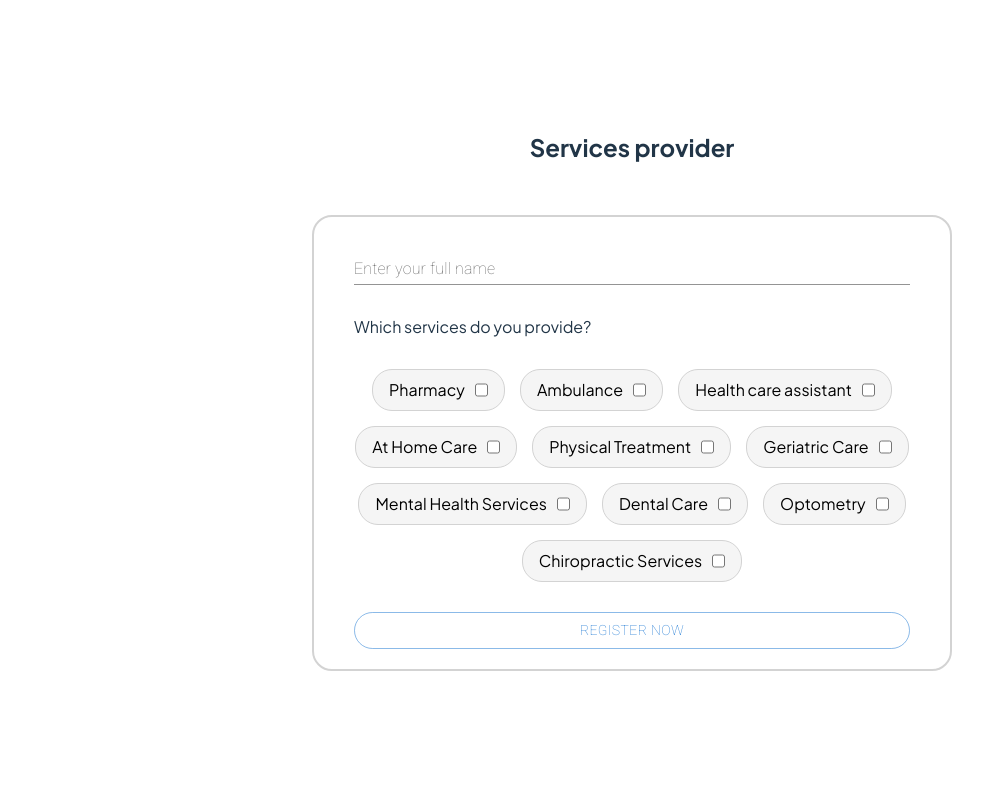
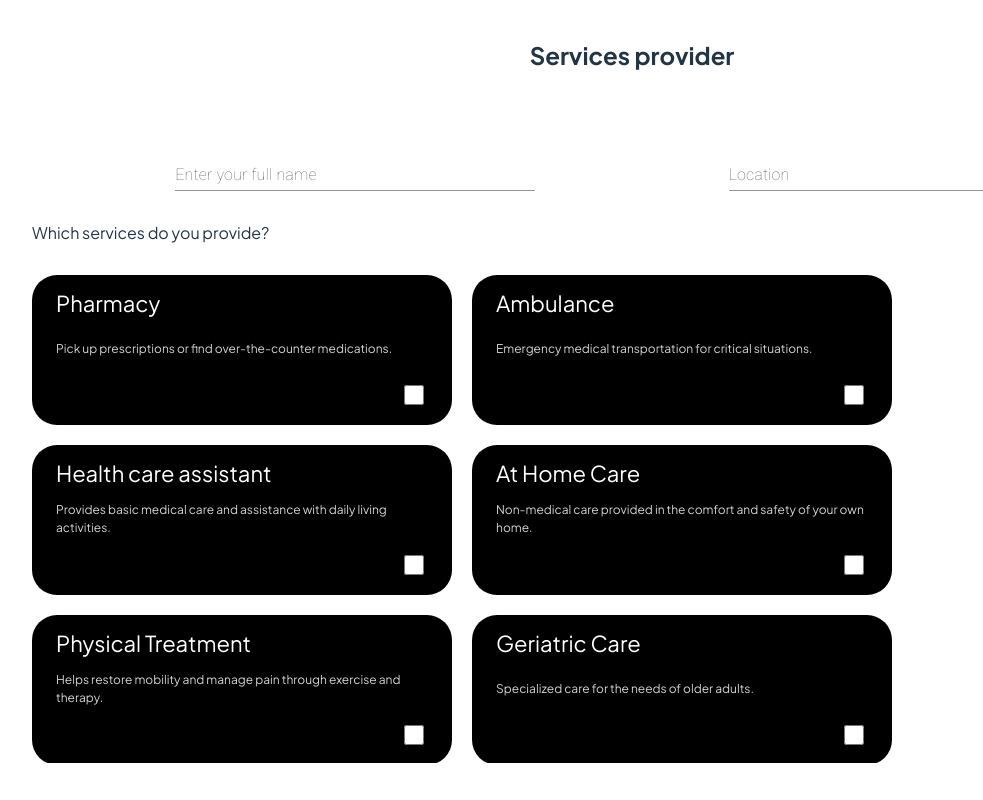
Before and after one commit to nuno-studiographene/depeche-node, a React (Vite) app in the folder nodependents/: page /signup/worker in a window 1280 px wide. Shown: the whole page, without its empty margins (8-991 px from the left). Built offline with nearby package versions, Linux system fonts and the light colour scheme.

Commit message:
worker register page

```diff
--- a/nodependents/src/main.jsx
+++ b/nodependents/src/main.jsx
@@ -1,8 +1,6 @@
 import * as React from "react";
 import * as ReactDOM from "react-dom/client";
 import { createBrowserRouter, RouterProvider } from "react-router-dom";
-import Signup from "./views/signup";
-import UserSignup from "./views/signup/user";
 import WorkerSignup from "./views/signup/worker";
 import "./index.css";
 import ConsumerDashboard from "./views/consumer/ConsumerDashboard";
--- a/nodependents/src/utils/constants.js
+++ b/nodependents/src/utils/constants.js
@@ -1,12 +1,58 @@
 export const SERVICES = [
-  { name: "Pharmacy", value: "pharmacy", description: "Pick up prescriptions or find over-the-counter medications." },
-  { name: "Ambulance", value: "ambulance", description: "Emergency medical transportation for critical situations." },
-  { name: "Health care assistant", value: "health-care-assistant", description: "Provides basic medical care and assistance with daily living activities." },
-  { name: "At Home Care", value: "at-home-care", description: "Non-medical care provided in the comfort and safety of your own home." },
-  { name: "Physical Treatment", value: "physical-treatment", description: "Helps restore mobility and manage pain through exercise and therapy." },
-  { name: "Geriatric Care", value: "geriatric-care", description: "Specialized care for the needs of older adults." },
-  { name: "Mental Health Services", value: "mental-health-services", description: "Provides diagnosis, treatment, and support for mental health conditions." },
-  { name: "Dental Care", value: "dental-care", description: "Keeps your teeth and gums healthy through routine checkups and treatments." },
-  { name: "Optometry", value: "optometry", description: "Examines the eyes and prescribes glasses or contact lenses." },
-  { name: "Chiropractic Services", value: "chiropractic-services", description: "Focuses on the musculoskeletal system to improve functionality and manage pain." },
+  {
+    name: "Pharmacy",
+    value: "pharmacy",
+    description: "Pick up prescriptions or find over-the-counter medications.",
+  },
+  {
+    name: "Ambulance",
+    value: "ambulance",
+    description: "Emergency medical transportation for critical situations.",
+  },
+  {
+    name: "Health care assistant",
+    value: "health-care-assistant",
+    description:
+      "Provides basic medical care and assistance with daily living activities.",
+  },
+  {
+    name: "At Home Care",
+    value: "at-home-care",
+    description:
+      "Non-medical care provided in the comfort and safety of your own home.",
+  },
+  {
+    name: "Physical Treatment",
+    value: "physical-treatment",
+    description:
+      "Helps restore mobility and manage pain through exercise and therapy.",
+  },
+  {
+    name: "Geriatric Care",
+    value: "geriatric-care",
+    description: "Specialized care for the needs of older adults.",
+  },
+  {
+    name: "Mental Health Services",
+    value: "mental-health-services",
+    description:
+      "Provides diagnosis, treatment, and support for mental health conditions.",
+  },
+  {
+    name: "Dental Care",
+    value: "dental-care",
+    description:
+      "Keeps your teeth and gums healthy through routine checkups and treatments.",
+  },
+  {
+    name: "Optometry",
+    value: "optometry",
+    description: "Examines the eyes and prescribes glasses or contact lenses.",
+  },
+  {
+    name: "Chiropractic Services",
+    value: "chiropractic-services",
+    description:
+      "Focuses on the musculoskeletal system to improve functionality and manage pain.",
+  },
 ];
--- a/nodependents/src/views/signup/worker/index.jsx
+++ b/nodependents/src/views/signup/worker/index.jsx
@@ -39,31 +39,47 @@ const WorkerSignup = () => {
       </header>
       <form
         style={{
-          border: "solid 2px lightgray",
           borderRadius: "20px",
           padding: "20px 40px",
           display: "flex",
           flexDirection: "column",
-          justifyContent: "center",
-          width: "50%",
           gap: "30px",
+          width: "100%",
+          height: "80%",
+          overflow: "auto",
+        }}
+      >
+        <div
+          style={{
+            display: "flex",
+            justifyContent: "space-evenly",
+            gap: "50px",
           }}
         >
           <TextField
             id="standard-basic"
+            sx={{ width: "30%" }}
             label="Enter your full name"
             variant="standard"
             value={fullName}
             onChange={(e) => handleName(e)}
           />
 
+          <TextField
+            id="standard-basic"
+            sx={{ width: "30%" }}
+            label="Location"
+            variant="standard"
+            value={fullName}
+            onChange={(e) => handleName(e)}
+          />
+        </div>
         <p>Which services do you provide?</p>
         <div
           style={{
             display: "flex",
             flexWrap: "wrap",
-            justifyContent: "center",
-            gap: "15px",
+            gap: "20px",
           }}
         >
           {SERVICES.map((service, index) => (
@@ -73,21 +89,57 @@ const WorkerSignup = () => {
               }}
               key={service.value + index}
               style={{
+                width: "420px",
+                height: "150px",
                 display: "flex",
+                flexDirection: "column",
+                justifyContent: "space-between",
                 gap: "10px",
-                padding: "8px 16px",
-                borderRadius: "20px",
-                border: "solid 1px lightgray",
-                backgroundColor: "whitesmoke",
-                color: "black",
+                padding: "12px 24px",
+                borderRadius: "25px",
+                backgroundColor: "black",
+                color: "white",
+                fontSize: "22px",
               }}
             >
               {service.name}
-              <input type="checkbox" value={service.value} />
+              <p style={{ fontSize: "12px", color: "lightgrey" }}>
+                {service.description}
+              </p>
+              <div
+                style={{
+                  display: "flex",
+                  width: "100%",
+                  justifyContent: "end",
+                  alignItems: "end",
+                  padding: "8px 4px",
+                }}
+              >
+                <input
+                  style={{
+                    display: "flex",
+                    justifyContent: "end",
+                    width: "20px",
+                    height: "20px",
+                  }}
+                  type="checkbox"
+                  value={service.value}
+                />
+              </div>
             </label>
           ))}
         </div>
-        <Button variant="outlined" type="submit" sx={{ borderRadius: "20px" }}>
+        <Button
+          variant="outlined"
+          type="submit"
+          sx={{
+            borderRadius: "20px",
+            width: "30%",
+            alignSelf: "center",
+            color: "blue",
+            fontSize: "18px",
+          }}
+        >
           Register now
         </Button>
       </form>
```
Lines whose indentation alone changed are shown as unchanged.
